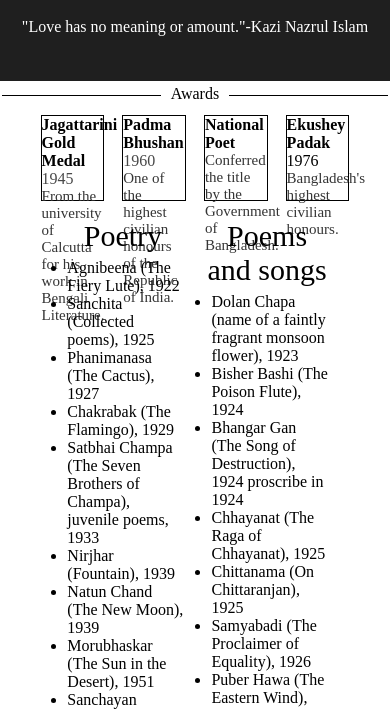
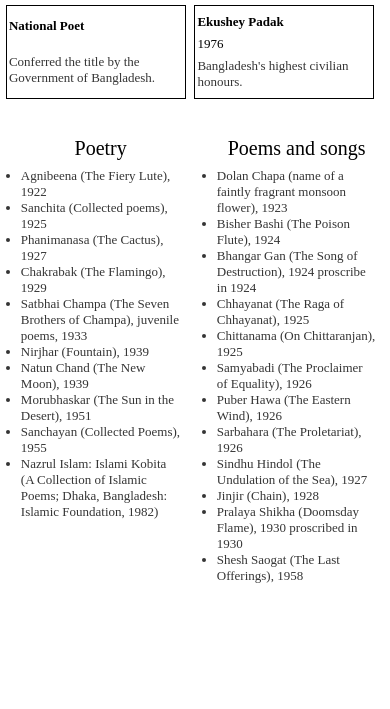
Before and after one commit to kumaranhk/HTML-CSS--Day--5-Responsive-web-design-2, a plain HTML site: page index.html in a window 390 px wide. Shown: the part 1028-1737 px from the top of the page. Drawn offline with Linux system fonts and the light colour scheme.

Commit message:
css updated for mobile resolution

```diff
--- a/index.html
+++ b/index.html
@@ -103,7 +103,7 @@
                             </ul>
                         </div>
                     </div>
-                    <div class="achi-literature">
+                    <div class="achi-literature" style="margin-left: 10%;">
                         <label class="literature-title"><span>Poems and songs</span></label>
                         <div class="poetry">
                             <ul>
--- a/style.css
+++ b/style.css
@@ -34,11 +34,11 @@
     padding: 5px;
     margin-left:0.2vw ;
     margin-right: 0.2vw;
-
 }
 a{
     text-decoration: none;
     color: white;
+    font-size: medium;
 }
 .name{
     color: white;
@@ -135,7 +135,7 @@
     font-size: x-large;
 }
 #achievements{
-    height: 90vh;
+    height: 100vh;
 }
 #foot{
     height: 20vh;
@@ -205,12 +205,19 @@
     margin-top: 5%;
     text-align: left !important;
     margin-left: 5%; ;
+    color: #353535;
 }
 
 
 @media only screen and (max-width: 575px) {
+    #home{
+        height: 40vh;
+    }
     .name{
         font-size: 30px;
+    }
+    .info-name{
+        margin-top: 30%;
     }
     .description{
         font-size: 15px;
@@ -264,11 +271,11 @@
         height: 60vh;
     }
     #quote{
-        height: 10vh;
+        height: 5vh;
     }
     .quote{
-        margin-top: 6%;
-        font-size:medium;
+        margin-top: 2.5%;
+        font-size:small;
     }
     .achi-title{
         line-height: 0.1em;
@@ -284,6 +291,57 @@
         display: flex;
         justify-content: space-between;
     }
+    .awards-in{
+        width: 45%;
+        height: 70%;
+        margin-top: 2%;
+        padding: 0.5%;
+        flex-direction: column;
+        justify-content: space-evenly;
+    }
+    .awards{
+        margin-left: 2% ;
+        margin-right: 2% !important;
+        margin-top: 5%;
+        width: 100%;
+        height: 15vh;
+        flex-wrap: wrap;
+        justify-content: space-evenly;
+        margin: 0px -5px;
+        font-size: small;
+    }
+    .award-content{
+        font-size: small;
+    }
+
+
+    .literature{
+        display: flex;
+        flex-direction: row;
+        justify-content: space-evenly;
+        margin-top: 30%;
+        padding: 0;
+        margin-left: 3%;
+        margin-right: 3%;
+    }
+    .achi-literature{
+        /* border: 2px solid black; */
+        width: 100%;
+        height: 90%;
+        margin-left: 2%;
+        text-align: center;
+
+    }
+    .literature-title{
+        font-size: 20px;
+    }
+    .poetry{
+        margin-top: 5%;
+        text-align: left !important;
+        margin-left: 0;
+        font-size: small;
+    }
+
 
 
 }
```
